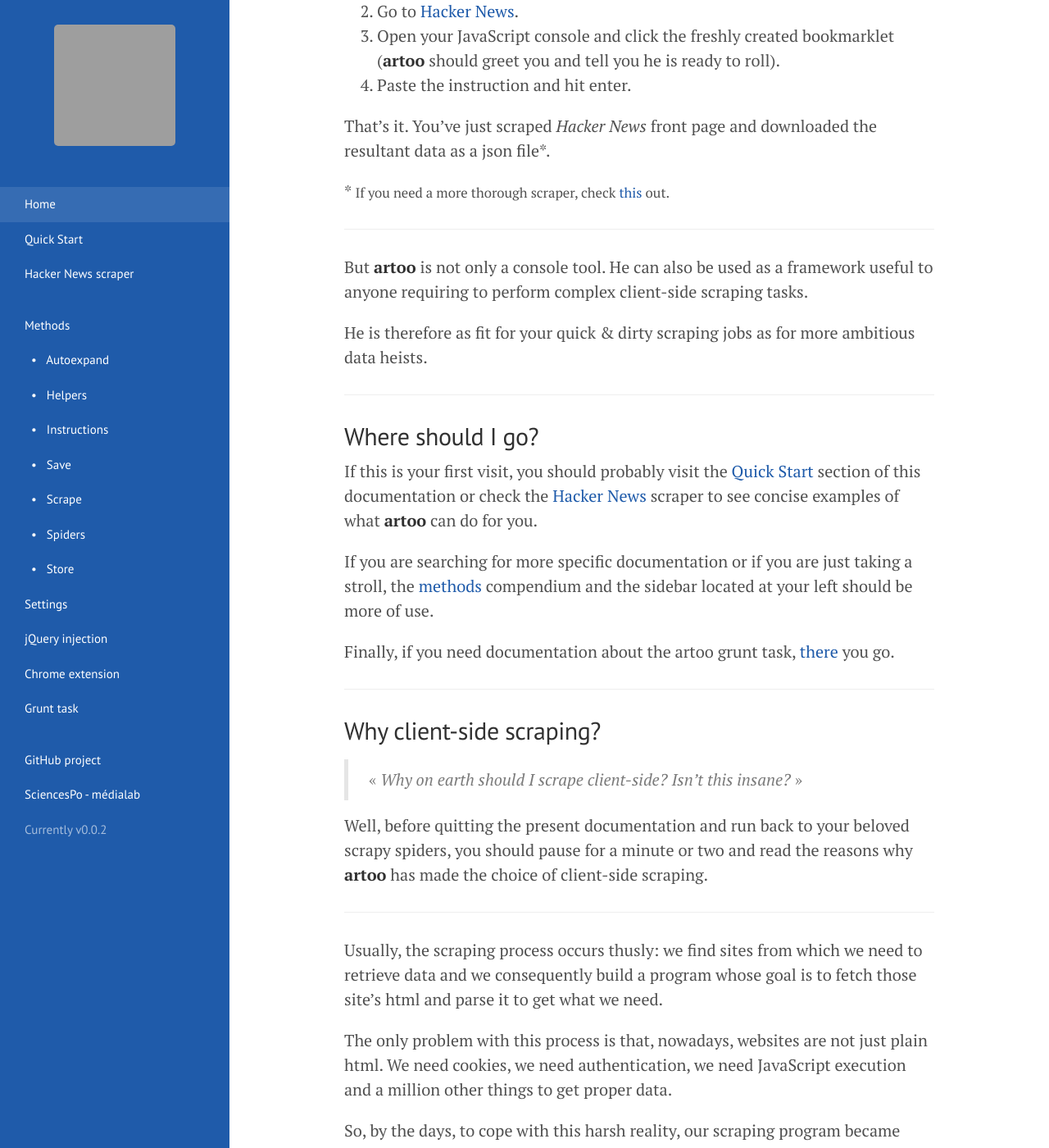
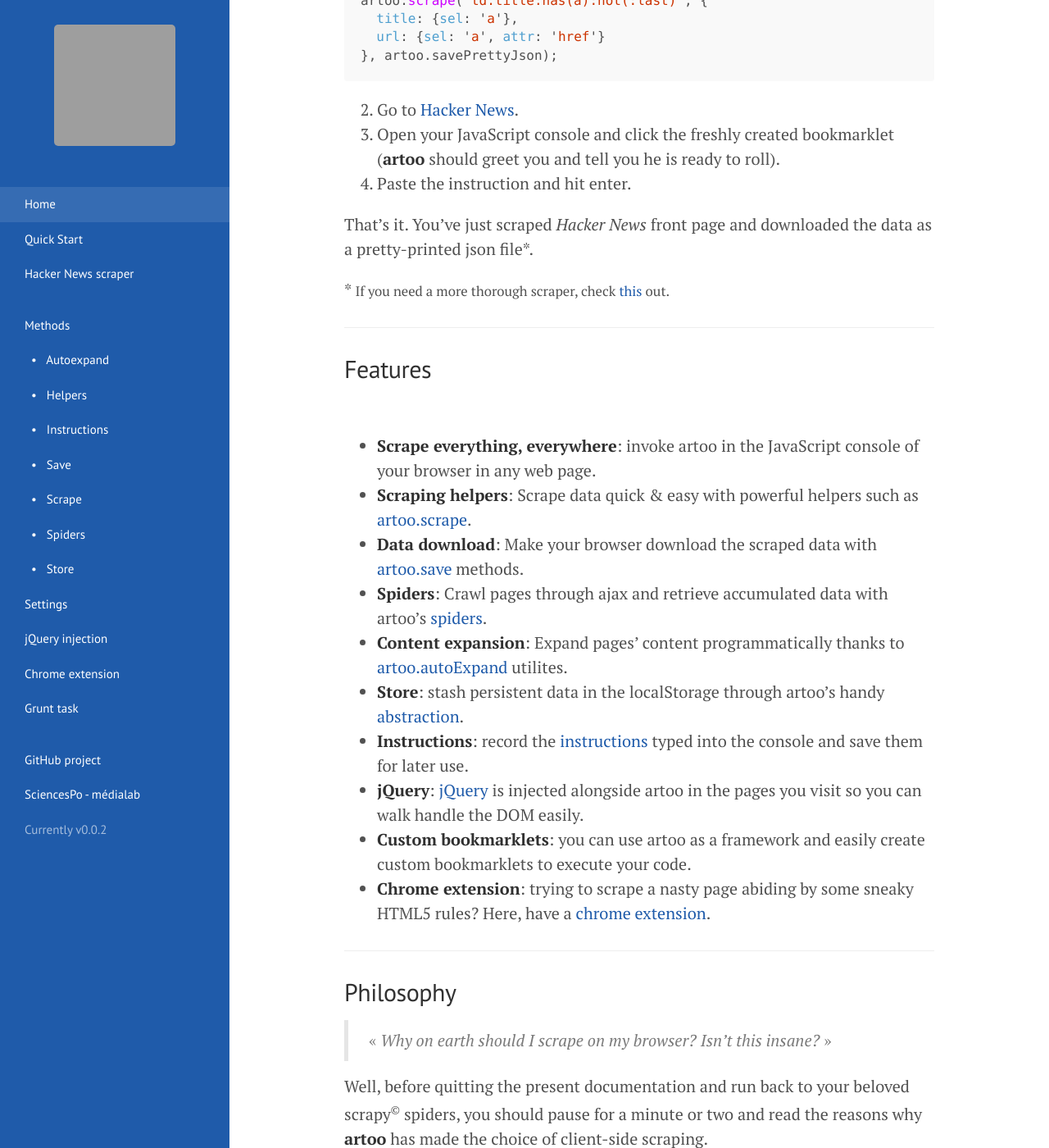
Before and after one commit to medialab/artoo, a Jekyll site: the page built from index.md, in a window 1280 px wide and 1400 px high, scrolled down 772 px. Shown: the whole window at 82% size. Built offline with Jekyll 4.4.1, drawn with Linux system fonts in a browser that asks for light colours; Markdown is read by kramdown in place of the engine named in the settings; some of the changed text lies outside the part shown; grey boxes are pictures that could not be loaded.

Commit message:
Reworking index content

```diff
--- a/_includes/sidebar.html
+++ b/_includes/sidebar.html
@@ -9,7 +9,6 @@
       <a href='{{ site.baseurl }}/'>
         <img alt="artoo" width="148" height="148" src="{{ site.baseurl }}/public/img/artoo-icon.svg" />
       </a>
-<!--       To install artoo, just drag and drop the above logo onto your bookmark bar. -->
     </p>
   </div>
 
--- a/_layouts/default.html
+++ b/_layouts/default.html
@@ -10,6 +10,8 @@
     <!-- Wrap is the content to shift when toggling the sidebar. We wrap the
          content to avoid any CSS collisions with our real content. -->
     <div class="wrap">
+
+      {% if page.id != 'home' %}
         <div class="masthead">
           <div class="container">
             <!-- <img class="artoo-logo" src="https://raw.githubusercontent.com/medialab/artoo/master/chrome/icons/icon48.png" /> -->
@@ -19,6 +21,7 @@
             </h3>
           </div>
         </div>
+      {% endif %}
 
       <div class="container content">
         {{ content }}
--- a/index.md
+++ b/index.md
@@ -4,17 +4,25 @@ title: Home
 id: home
 ---
 
-**artoo** is a piece of JavaScript code meant to be run in your browser's console to provide you with some scraping utilites.
-
-**artoo** is loaded into the JavaScript context of any webpage through a handy bookmarklet you can instantly install by dropping the icon below onto your bookmark bar.
+<br>
 
 <p align="center">
   <a href='{{ site.bookmarklets.artoo }}' id='bookmarklet'>
-    <img alt="artoo" width="148" height="148" src="{{ site.baseurl }}/public/img/artoo-icon.svg" />
+    <img alt="artoo" width="220" height="220" src="{{ site.baseurl }}/public/img/artoo-icon.svg" />
   </a>
 </p>
 
-Now that you have installed **artoo** let's scrape *Hacker News* in four painless steps:
+---
+
+**artoo** is a piece of JavaScript code meant to be run in your browser's console to provide you with some scraping utilites.
+
+**artoo** is loaded into the JavaScript context of any webpage through a handy bookmarklet you can instantly install by dropping the icon above onto your bookmark bar.
+
+---
+
+<h2>Bootcamp</h2>
+
+Now that you have installed **artoo** let's scrape the famous *Hacker News* in four painless steps:
 
 <ol>
   <li>Copy the following instruction.</li>
@@ -33,32 +41,32 @@ artoo.scrape('td.title:has(a):not(:last)', {
   <li>Paste the instruction and hit enter.</li>
 </ol>
 
-That's it. You've just scraped *Hacker News* front page and downloaded the resultant data as a json file&#42;.
+That's it. You've just scraped *Hacker News* front page and downloaded the data as a pretty-printed json file&#42;.
 
 &#42; <small>If you need a more thorough scraper, check [this]({{ site.baseurl }}/hacker_news) out.</small>
 
 ---
 
-But **artoo** is not only a console tool. He can also be used as a framework useful to anyone requiring to perform complex client-side scraping tasks.
+<h2 id="features">Features</h2>
+<br>
 
-He is therefore as fit for your quick & dirty scraping jobs as for more ambitious data heists.
+* **Scrape everything, everywhere**: invoke artoo in the JavaScript console of your browser in any web page.
+* **Scraping helpers**: Scrape data quick & easy with powerful helpers such as [artoo.scrape]({{ site.baseurl }}/scrape).
+* **Data download**: Make your browser download the scraped data with [artoo.save]({{ site.baseurl }}/save) methods.
+* **Spiders**: Crawl pages through ajax and retrieve accumulated data with artoo's [spiders]({{ site.baseurl}}/spiders).
+* **Content expansion**: Expand pages' content programmatically thanks to [artoo.autoExpand]({{ site.baseurl }}/expand) utilites.
+* **Store**: stash persistent data in the localStorage through artoo's handy [abstraction]({{ site.baseurl }}/store).
+* **Instructions**: record the [instructions]({{ site.baseurl }}/instructions) typed into the console and save them for later use.
+* **jQuery**: [jQuery]({{ site.baseurl }}/jquery) is injected alongside artoo in the pages you visit so you can walk handle the DOM easily.
+* **Custom bookmarklets**: you can use artoo as a framework and easily create custom bookmarklets to execute your code.
+* **Chrome extension**: trying to scrape a nasty page abiding by some sneaky HTML5 rules? Here, have a [chrome extension]({{ site.baseurl }}/chrome).
 
 ---
 
-## Where should I go?
-If this is your first visit, you should probably visit the [Quick Start]({{ site.baseurl }}/quick_start) section of this documentation or check the [Hacker News]({{ site.baseurl }}/hacker_news) scraper to see concise examples of what **artoo** can do for you.
+<h2 id="philosophy">Philosophy</h2>
+> &laquo; *Why on earth should I scrape on my browser? Isn't this insane?* &raquo;
 
-If you are searching for more specific documentation or if you are just taking a stroll, the [methods]({{ site.baseurl }}/methods) compendium and the sidebar located at your left should be more of use.
-
-Finally, if you need documentation about the artoo grunt task, [there]({{ site.baseurl }}/grunt) you go.
-
----
-
-## Why client-side scraping?
-
-> &laquo; *Why on earth should I scrape client-side? Isn't this insane?* &raquo;
-
-Well, before quitting the present documentation and run back to your beloved scrapy spiders, you should pause for a minute or two and read the reasons why **artoo** has made the choice of client-side scraping.
+Well, before quitting the present documentation and run back to your beloved scrapy<sup><small>&copy;</small></sup> spiders, you should pause for a minute or two and read the reasons why **artoo** has made the choice of client-side scraping.
 
 ---
 
@@ -70,35 +78,36 @@ So, by the days, to cope with this harsh reality, our scraping program became co
 
 But, if you sit back and try to find other programs able to perform all those things, you'll quickly come to this observation:
 
-Isn't this the definition of a **Web browser**?
+Aren't we trying to rebuild **web browsers**?
 
 ---
 
-So why shouldn't we take advantage of this and start scraping with web browsers? It has become really easy today to execute JavaScript in browsers' console and this is exactly what **artoo** is doing.
+So why shouldn't we take advantage of this and start scraping with web browsers? It has become really easy today to execute JavaScript in a
+a browser's console and this is exactly what **artoo** is doing.
 
 Using browsers as scraping platforms comes with a lot of advantages:
 
-* **Fast coding**: You can see and test the result of your code live thanks to JavaScript browsers' REPL and interact with DOM with useful interfaces.
-* **No more authentication issues**: No longer need to deploy clever solutions to enable your spiders to authenticate on the website you intent to scrape. You are already authenticated on your browser. No more trying to be recognized as a human being: you are a human being.
-* **Tools for non-devs**: You can design tools for non-dev people. One could easily build an application with a UI on top of **artoo**. Moreover, **artoo** gives you the possibility to create bookmarklets on the fly to execute your personnal scripts.
+* **Fast coding**: You can prototype your code live thanks to JavaScript browsers' REPL and peruse the DOM with tools specifically built for web development.
+* **No more authentication issues**: No longer need to deploy clever solutions to enable your spiders to authenticate on the website you intent to scrape. You are already authenticated on your browser as a human being.
+* **Tools for non-devs**: You can easily design tools for non-dev people. One could easily build an application with a UI on top of **artoo**. Moreover, **artoo** gives you the possibility to create bookmarklets on the fly to execute your personnal scripts.
 
 ---
 
-The intention here is not at all to say that classical scraping is obsolete but rather to say that client-side scraping is a possibility today and, what's more, a useful one.
+The intention here is not at all to say that classical scraping is obsolete but rather that client-side scraping is a possibility today and, what's more, a useful one.
 
 You'll never find yourself crawling pages massively etc. on a browser, but for most of your scraping tasks, client-side should enhance your productivity dramatically.
 
 
 ---
 
-## Disclaimer
+<h2 id="disclaimer">Disclaimer</h2>
 Please note that **artoo** has been built having *Chrome* and *Chromium* in mind. So, even if artoo may function quite properly on other browsers, some of its features such as [instructions recording]({{ site.baseurl }}/instructions) might not be available on those.
 
 If you think this is injust and feel that some features can be ported to other browsers, please report it and we'll find a solution together.
 
 ---
 
-## Contribution
+<h2 id="contribution">Contribution</h2>
 [![Build Status](https://travis-ci.org/medialab/artoo.svg)](https://travis-ci.org/medialab/artoo)
 
 Contribution are more than welcome. Feel free to submit any pull request as long as you added unit tests if relevant and passed them all.
@@ -125,7 +134,7 @@ npm run https
 
 ---
 
-## Authors
+<h2 id="authors">Authors</h2>
 **artoo** is being developed by [Guillaume Plique](https://github.com/Yomguithereal) @ SciencesPo - [médialab]({{ site.medialab.url }}).
 
 Logo by [Daniele Guido](https://github.com/danieleguido).
```
Lines whose indentation alone changed are shown as unchanged.
